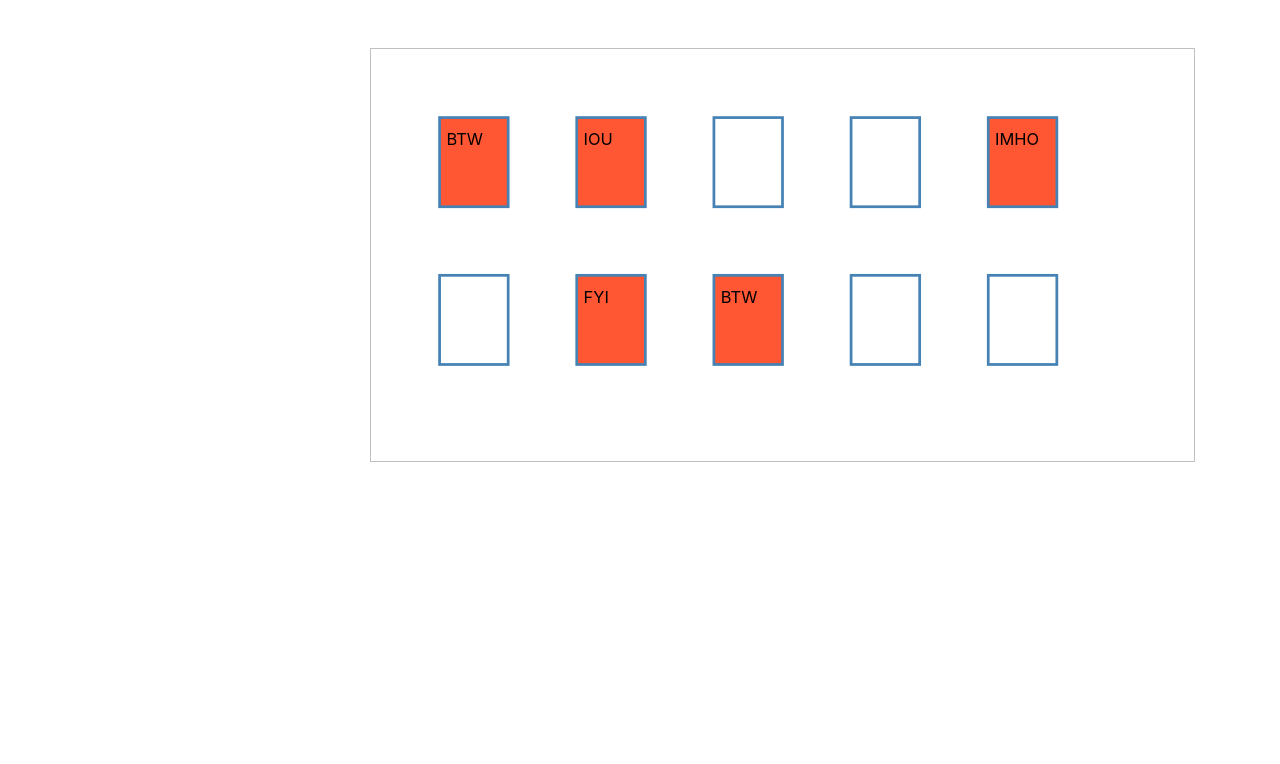
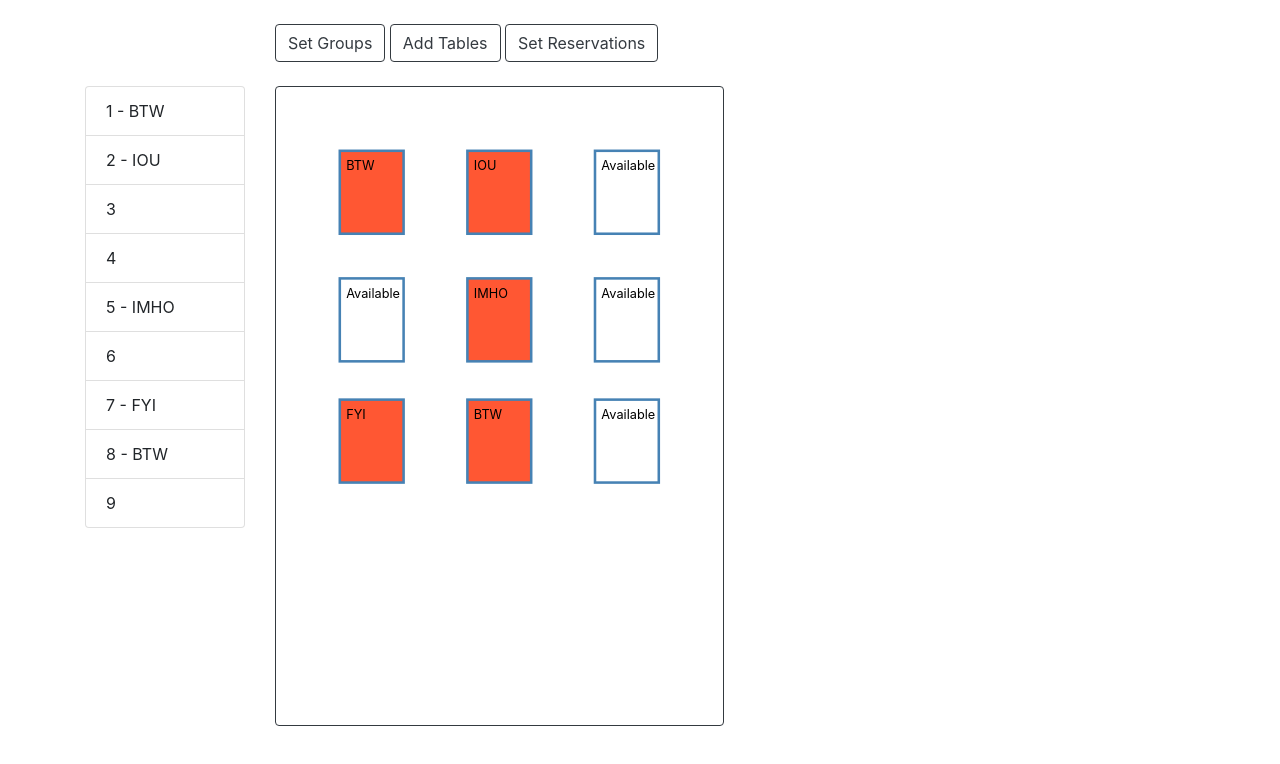
Before and after one commit to eckmLJE/d3jslearn, a website: page index.html in a window 1280 px wide. Drawn offline with nearby package versions, Linux system fonts and the light colour scheme.

Commit message:
zooming and scaled well

```diff
--- a/data.js
+++ b/data.js
@@ -31,16 +31,16 @@ venueBooths = [
   },
   {
     id: 4,
-    x: 350,
-    y: 50,
+    x: 50,
+    y: 150,
     w: 50,
     h: 65,
     reservation: {}
   },
   {
     id: 5,
-    x: 450,
-    y: 50,
+    x: 150,
+    y: 150,
     w: 50,
     h: 65,
     reservation: {
@@ -50,16 +50,16 @@ venueBooths = [
   },
   {
     id: 6,
-    x: 50,
-    y: 165,
+    x: 250,
+    y: 150,
     w: 50,
     h: 65,
     reservation: {}
   },
   {
     id: 7,
-    x: 150,
-    y: 165,
+    x: 50,
+    y: 245,
     w: 50,
     h: 65,
     reservation: {
@@ -69,8 +69,8 @@ venueBooths = [
   },
   {
     id: 8,
-    x: 250,
-    y: 165,
+    x: 150,
+    y: 245,
     w: 50,
     h: 65,
     reservation: {
@@ -80,16 +80,8 @@ venueBooths = [
   },
   {
     id: 9,
-    x: 350,
-    y: 165,
-    w: 50,
-    h: 65,
-    reservation: {}
-  },
-  {
-    id: 10,
-    x: 450,
-    y: 165,
+    x: 250,
+    y: 245,
     w: 50,
     h: 65,
     reservation: {}
--- a/index.html
+++ b/index.html
@@ -21,20 +21,44 @@
   </head>
   <body>
     <div class="container">
-      <div class="row mt-5">
-        <div class="col-3"></div>
-        <div class="col-9">
-          <!-- <div class="mb-5">
-            <button id="set-groups-button" type="button">Set Groups</button>
-            <button id="add-tables-button" type="button">Add Tables</button>
-            <button id="add-reservations-button" type="button">
+      <div class="row my-4">
+        <div class="col-2"></div>
+        <div class="col-10">
+          <div>
+            <button
+              class="btn btn-outline-dark"
+              id="set-groups-button"
+              type="button"
+            >
+              Set Groups
+            </button>
+            <button
+              class="btn btn-outline-dark"
+              id="add-tables-button"
+              type="button"
+            >
+              Add Tables
+            </button>
+            <button
+              class="btn btn-outline-dark"
+              id="add-reservations-button"
+              type="button"
+            >
               Set Reservations
             </button>
-          </div> -->
+          </div>
+        </div>
+      </div>
+      <div class="row">
+        <div class="col-12 col-md-2">
+          <ul id="booth-list" class="list-group d-flex"></ul>
+        </div>
+        <div class="col-12 col-md-10" style="max-height: 80vh">
           <svg
             id="venue-svg"
-            viewBox="0 0 600 300"
-            style="border: 1px solid silver"
+            height="100%"
+            viewBox="0 0 350 500"
+            style="border: 1px solid #343a40; border-radius: 4px"
           ></svg>
         </div>
       </div>
--- a/index.js
+++ b/index.js
@@ -1,3 +1,17 @@
+// booth list
+
+var boothList = $("#booth-list");
+venueBooths.forEach(function(booth) {
+  var orgAppend = booth.reservation.orgName
+    ? " - " + booth.reservation.orgName
+    : "";
+  boothList.append(
+    "<li class='list-group-item'>" + booth.id + orgAppend + "</li>"
+  );
+});
+
+// d3 drawing
+
 var svg = d3.select("#venue-svg");
 
 // $("#set-groups-button").click(setGroups);
@@ -6,9 +20,11 @@ var svg = d3.select("#venue-svg");
 
 svg
   .append("rect")
-  .attr("width", 600)
-  .attr("height", 300)
+  .attr("width", "100%")
+  .attr("height", "100%")
   .style("fill", "none")
+  //   .style("stroke", "rgba(0,0,0,.125)")
+  //   .style("stroke-width", "1px")
   .style("pointer-events", "all")
   .call(
     d3
@@ -42,17 +58,19 @@ var tableRects = tables
   .attr("height", function(d) {
     return d.h;
   })
-  .attr("fill", "none");
-
-tableRects.attr("fill", function(d) {
-  return $.isEmptyObject(d.reservation) ? "none" : "#FF5733";
-});
+  .attr("fill", "none")
+  .attr("fill", function(d) {
+    return $.isEmptyObject(d.reservation) ? "none" : "#FF5733";
+  })
+  .attr("id", function(d) {
+    return "table-" + d.id;
+  });
 
 tables
   .append("text")
   .text(function(d) {
-    return d.reservation.orgName;
+    return d.reservation.orgName ? d.reservation.orgName : "Available";
   })
-  .attr("dy", 20)
+  .attr("dy", 15)
   .attr("dx", 5)
-  .attr("font-size", "12px");
+  .attr("font-size", "10px");
--- a/style.css
+++ b/style.css
@@ -1,3 +1,5 @@
+
+
 .chart rect {
   fill: steelblue;
 }
```
